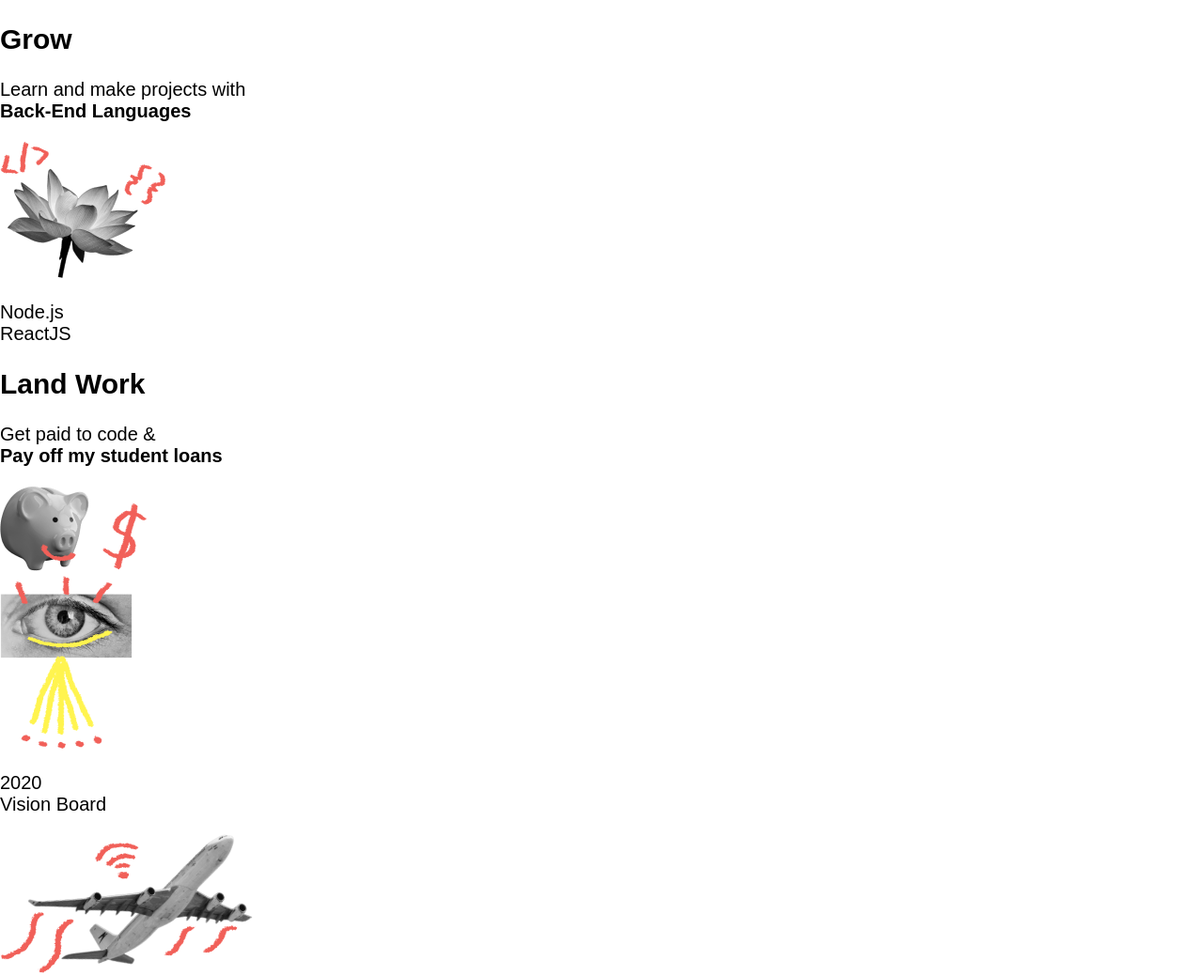
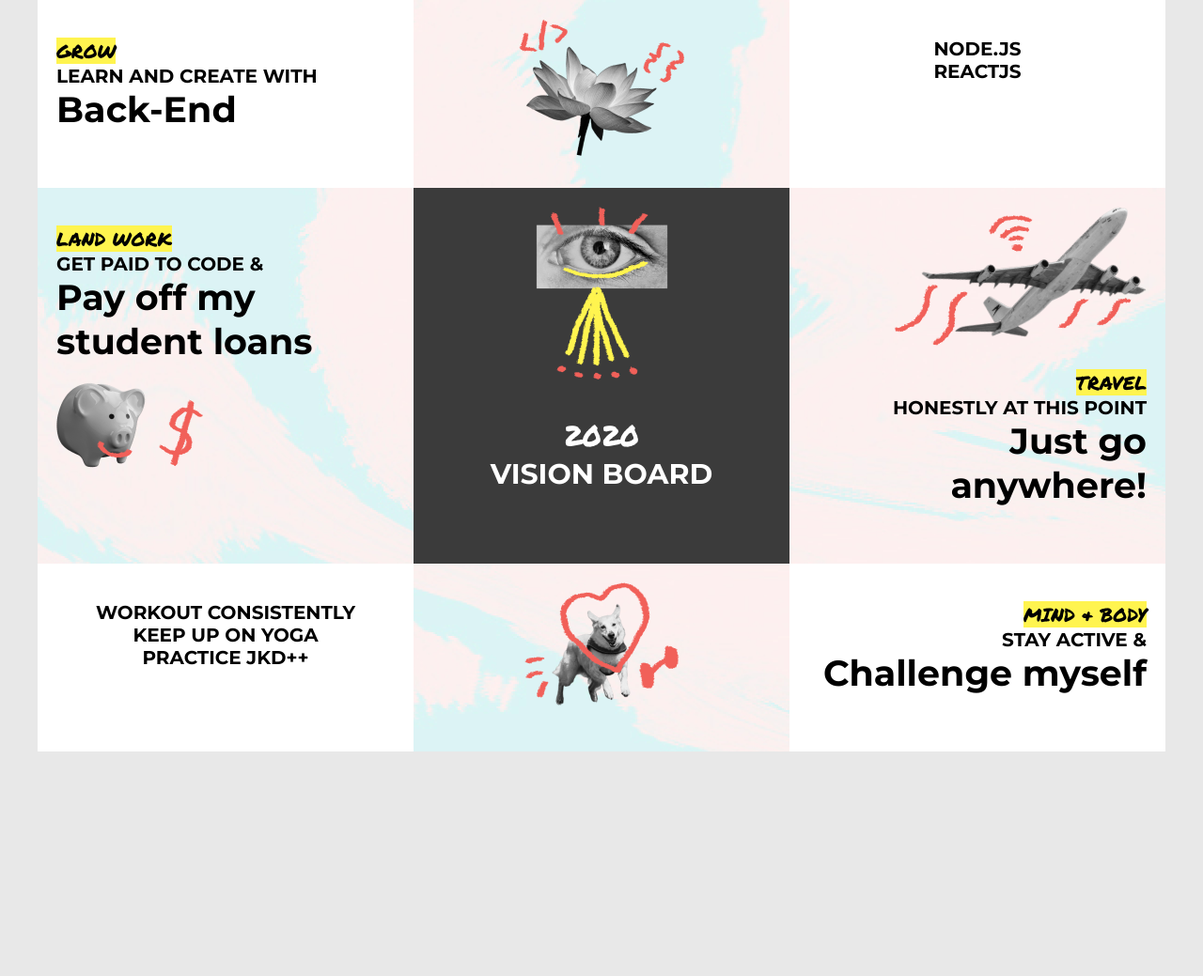
Before and after one commit to NoelArzola/vision-board, a plain HTML site: page index.html in a window 1280 px wide. Shown: the top 1039 px of the page at 94% size. After the commit the page ends 800 px from the top, so only its background shows below. Drawn offline with Linux system fonts and the light colour scheme.

Commit message:
Added styles round 1

```diff
--- a/css/main.css
+++ b/css/main.css
@@ -1,3 +1,92 @@
 body {
+  background-color: #E8E8E8;
+  font-family: 'Montserrat';
   font-size: 20px;
+  text-transform: uppercase;
 }
+
+strong {
+  font-size: 38px;
+  text-transform: none;
+}
+
+#vision-board {
+  background-image: url("../img/background.png");
+  display: grid;
+  grid-template-areas:
+    'top-left top-mid top-right'
+    'mid-left mid mid-right'
+    'bottom-left bottom-mid bottom-right';
+  grid-template-columns: 400px 400px 400px;
+  grid-template-rows: 200px 400px 200px ;
+  margin: 0 auto;
+  width: 1200px;
+}
+
+.block {
+  box-sizing: border-box;
+  padding: 20px;
+}
+
+.block-one,
+.block-three,
+.block-seven,
+.block-nine {
+  background-color: #ffffff;
+}
+
+.block-one {
+  grid-area: top-left;
+}
+
+.block-two {
+  grid-area: top-mid;
+  text-align: center;
+}
+
+.block-three {
+  grid-area: top-right;
+  text-align: center;
+
+}
+
+.block-four {
+  grid-area: mid-left;
+}
+
+.center {
+  background-color: #3B3B3B;
+  color: #ffffff;
+  font-size: 30px;
+  grid-area: mid;
+  text-align: center;
+}
+
+.block-six {
+  grid-area: mid-right;
+  text-align: right;
+}
+
+.block-seven {
+  grid-area: bottom-left;
+  text-align: center;
+}
+
+.block-eight {
+  grid-area: bottom-mid;
+  text-align: center;
+}
+
+.block-nine {
+  grid-area: bottom-right;
+  text-align: right;
+}
+
+.highlighted-text {
+  background-color: #FFF44F;
+  font-family: 'Permanent Marker';
+}
+
+.title {
+  font-family: 'Permanent Marker';
+}
--- a/index.html
+++ b/index.html
@@ -9,51 +9,56 @@
 </head>
 <body>
 	<div id="vision-board">
-	<div class="block">
-		<h2>Grow</h2>
-		<p>Learn and make projects with
-			<br><strong>Back-End Languages</strong></p>
+	<div class="block-one block">
+		<p>
+			<span class="highlighted-text">Grow</span>
+			<br>Learn and create with
+			<br><strong>Back-End</strong>
+		</p>
 	</div>
-	<div class="block">
+	<div class="block-two block">
 		<img src="img/flower.png" alt="A flower with coding symbols around it">
 	</div>
-	<div class="block">
+	<div class="block-three block">
 		<p>Node.js
 			<br>ReactJS
 		</p>
 	</div>
-	<div class="block">
-		<h2>Land Work</h2>
-		<p>Get paid to code &
+	<div class="block-four block">
+
+		<p>
+			<span class="highlighted-text">Land Work</span>
+			<br>Get paid to code &
 			<br><strong>Pay off my student loans</strong>
 		</p>
 		<img src="img/piggy.png" alt="A piggy bank with a drawn on smiley next to a drawn dollar sign">
 	</div>
-	<div class="block">
+	<div class="center block">
 		<img src="img/eye.png" alt="Image of an eye with drawings on it indicating visions that branch out">
-		<p>2020
-			<br>Vision Board
+		<p>
+			<span class="title">2020</span>
+			<br>Vision Board</p>
+	</div>
+	<div class="block-six block">
+		<img src="img/plane.png" alt="Image of an airplane with a hand drawn Wi-Fi symbol">
+
+		<p>
+			<span class="highlighted-text">Travel</span>
+			<br>Honestly at this point
+			<br><strong>Just go anywhere!</strong>
 		</p>
 	</div>
-	<div class="block">
-		<img src="img/plane.png" alt="Image of an airplane with a hand drawn Wi-Fi symbol">
-		<h2>Travel</h2>
-		<p>
-			<br>Honestly at this point
-			<br><strong>just go anywhere</strong>
-		</p>
+	<div class="block-seven block">
+		<p>Workout consistently
+			<br>Keep up on Yoga
+			<br>Practice JKD++</p>
 	</div>
-	<div class="block">
-		Workout consistently
-		Keep up on Yoga
-		Practice JKD++
-	</div>
-	<div class="block">
+	<div class="block-eight block">
 		<img src="img/doggo.png" alt="Image of a dog with a drawn heart around it's head and a drawn dumbbell">
 	</div>
-	<div class="block">
-		<h2>Mind & Body</h2>
+	<div class="block-nine block">
 		<p>
+			<span class="highlighted-text">Mind & Body</span>
 			<br>Stay active &
 			<br><strong>Challenge myself</strong>
 		</p>
```
